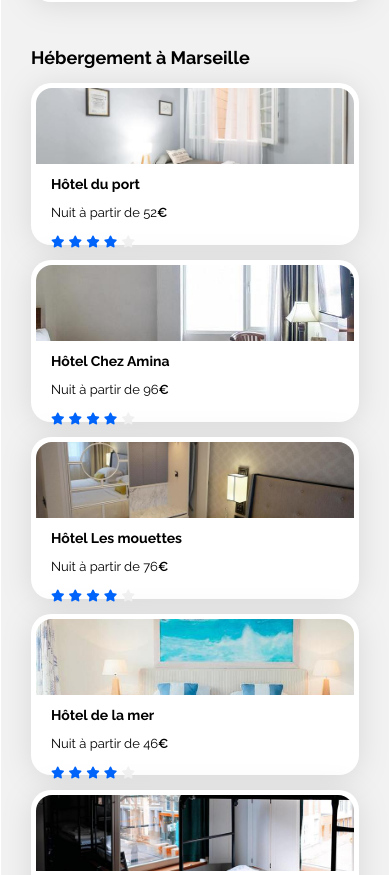
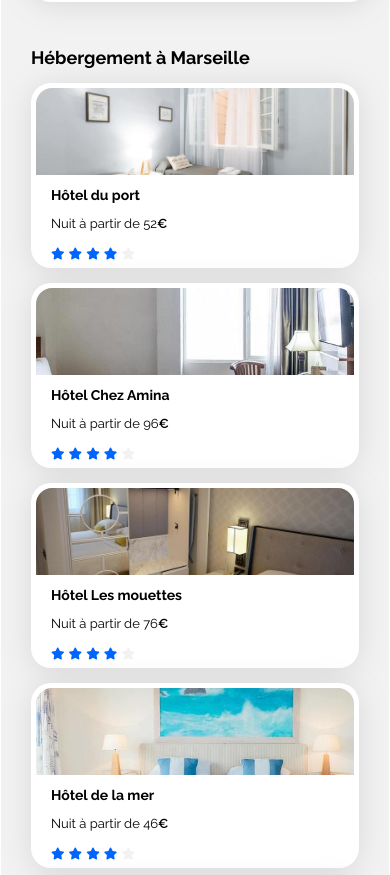
Before and after one commit to ribardierearnaud/Booki, a plain HTML site: page index.html in a window 390 px wide. Shown: the part 1125-2000 px from the top of the page. Drawn offline with Linux system fonts and the light colour scheme.

Commit message:
Size optimisation of Marseille hebergement card for mobile

```diff
--- a/CSS/style.css
+++ b/CSS/style.css
@@ -700,7 +700,7 @@ nav a:hover {
     }
 
     .card {
-        max-height: 18vh;
+        max-height: 175px;
     }
 
     .footer {
```
